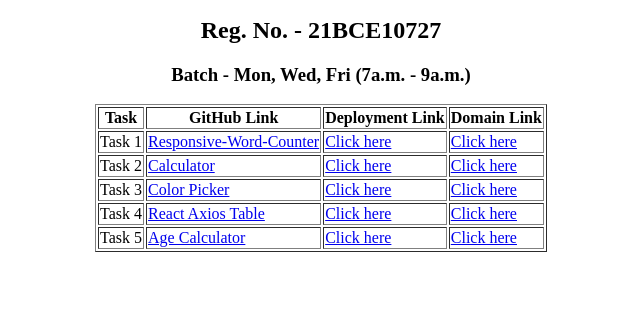
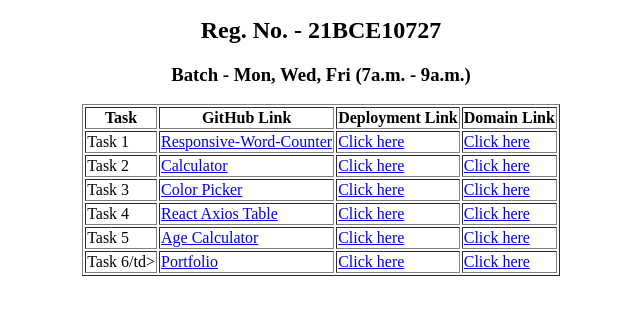
Before and after one commit to aj-abhay25/Mern_ReactJS_Task3, a plain HTML site: page index.html in a window 1280 px wide. Shown: the part 110-422 px from the top of the page, without its empty margins (319-959 px from the left). Drawn offline with Linux system fonts and the light colour scheme.

Commit message:
first commit

```diff
--- a/index.html
+++ b/index.html
@@ -48,6 +48,12 @@
             <td><a href = "https://vercel.com/abhay-jhalanis-projects/age-calculator-mern-3/e7kWwbQG4i4k38XG4EtJNC7T9yBS" target = "_blank">Click here</td>
             <td><a href = "https://age-calculator-mern-3-abhay-jhalanis-projects.vercel.app/" target = "_blank">Click here</td>
         </tr>
+        <tr>
+            <td>Task 6/td>
+            <td><a href = "https://github.com/aj-abhay25/Portfolio" target = "_blank">Portfolio</td>
+            <td><a href = "https://vercel.com/abhay-jhalanis-projects/portfolio/32EJyHnrqwWQhmB2zMgerzpvTH67" target = "_blank">Click here</td>
+            <td><a href = "https://portfolio-abhay-jhalanis-projects.vercel.app/" target = "_blank">Click here</td>
+        </tr>
     </table>
 
     </center>
```
